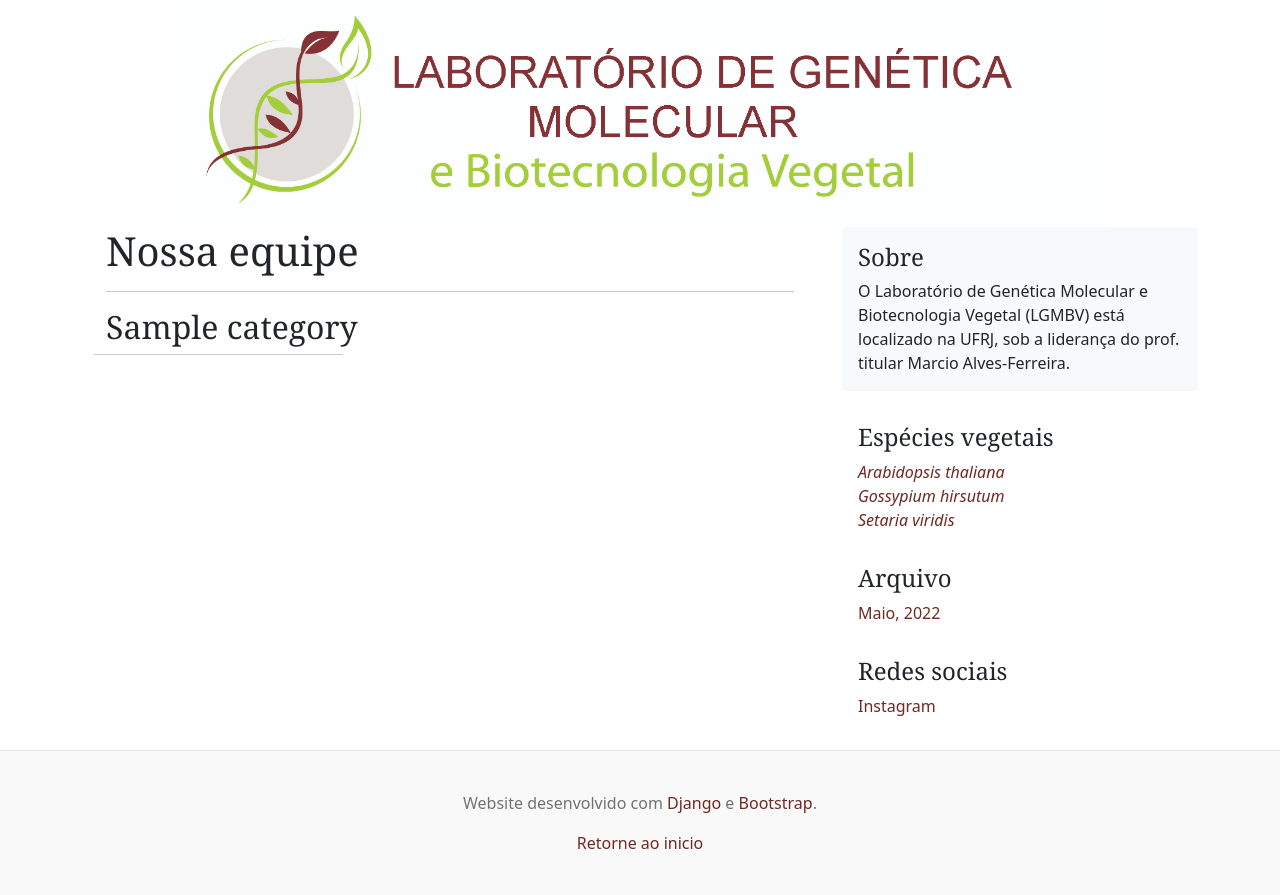
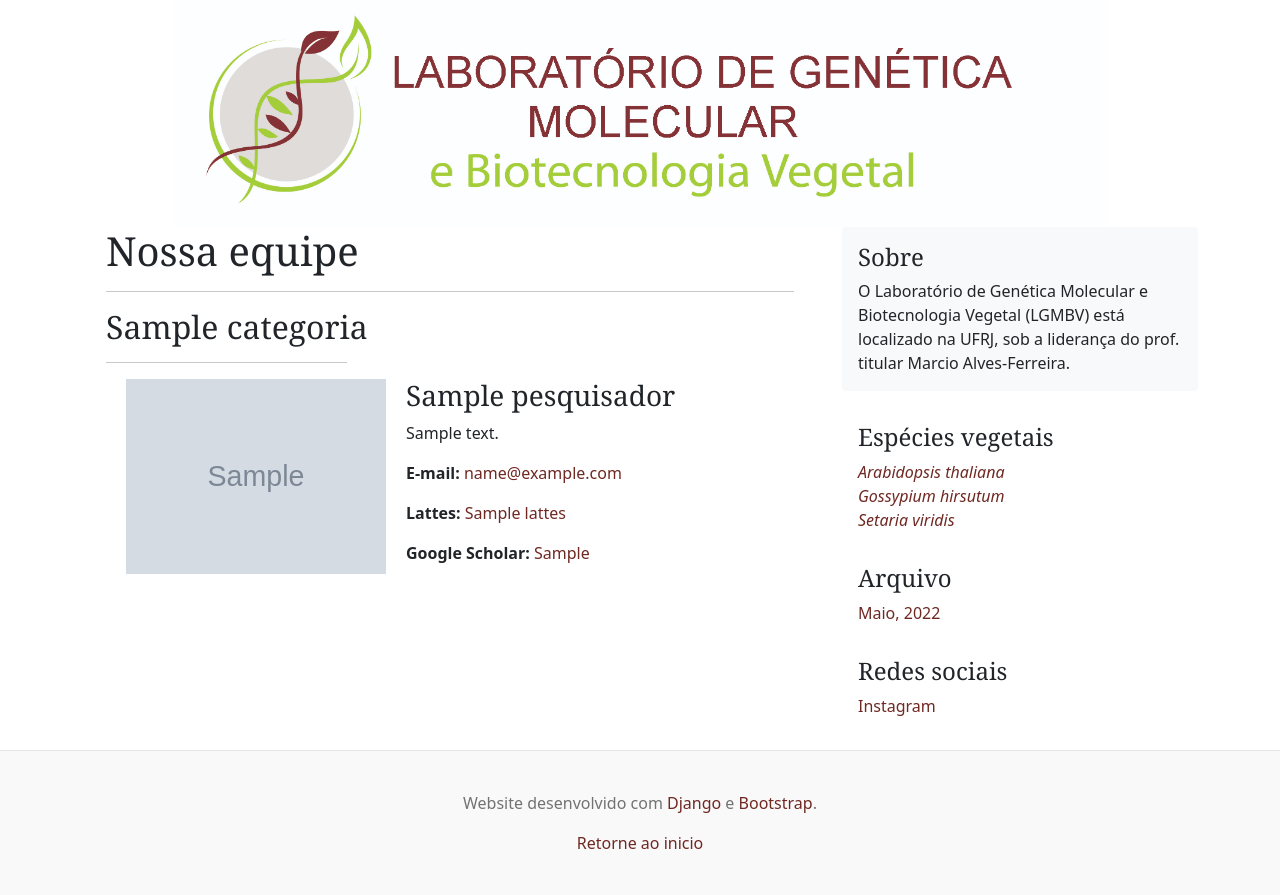
Before and after one commit to Luis-WP-Arge/blog_probiome, a Django app: template templates/equipe_atual.html in a window 1280 px wide. Shown: the part 112-1007 px from the top of the page. Run offline with Django 3.2, Linux system fonts and the light colour scheme; the template is opened without the code that fills it: most values are stand-ins (such as "Sample title", 1, 10 or a date in 2020); grey boxes marked "Sample" are stand-in pictures; parts of the project's set-up code (start-up, migrations or seed data) failed here and were passed over; some libraries are stand-ins or nearby versions.

Commit message:
teams added to adm

```diff
--- a/equipe/models.py
+++ b/equipe/models.py
@@ -12,9 +12,11 @@ class Equipe_categoria(models.Model):
 class Equipe(models.Model):
     id = models.AutoField
     name = models.CharField(max_length=100)
-    category = models.ForeignKey(Equipe_categoria, on_delete=models.PROTECT)
+    category = models.ForeignKey('Equipe_categoria', on_delete=models.CASCADE, related_name='category', null=False)
+    categoria = models.CharField(max_length=100, unique=False, null=True)
     email = models.CharField(max_length=100)
     lattes = models.CharField(max_length=100)
+    google_scholar = models.CharField(max_length=100, unique=False, null=True)
     description = RichTextField()
     image = models.ImageField(upload_to='equipe', default="")
 
--- a/equipe/urls.py
+++ b/equipe/urls.py
@@ -2,7 +2,7 @@ from . import views
 from django.urls import path, include
 
 urlpatterns = [
-    path('equipe_atual', views.equipe, name="team"),
+    path('equipe_atual', views.equipe, name="equipe_atual"),
     path('ex_membros', views.ex_membros, name="ex_membros"),
     path('team', views.team, name='team'),
     path('former', views.former, name="former")
--- a/micro_blog/settings.py
+++ b/micro_blog/settings.py
@@ -25,8 +25,9 @@ SECRET_KEY = 'django-insecure-+y4e0ewuf7rs@8@(s6e(+8+%x)#+((89u_0=k(4=)m!ohft6_q
 # SECURITY WARNING: don't run with debug turned on in production!
 DEBUG = True
 
-ALLOWED_HOSTS = ['localhost','127.0.0.1','146.164.75.124','www.lgmbv.biologia.ufrj.br']
+ALLOWED_HOSTS = ['localhost','127.0.0.1','146.164.75.124','www.lgmbv.biologia.ufrj.br', '4ff86b4b17071fef0eb0d34735b723d6.serveo.net']
 
+X_FRAME_OPTIONS = 'SAMEORIGIN'
 
 # Application definition
 
--- a/settings.py
+++ b/settings.py
@@ -27,6 +27,7 @@ DEBUG = True
 
 ALLOWED_HOSTS = []
 
+X_FRAME_OPTIONS = 'SAMEORIGIN'
 
 # Application definition
 
--- a/templates/equipe_atual.html
+++ b/templates/equipe_atual.html
@@ -9,20 +9,26 @@
         <hr>
     </div>
     <div class="row">
-        {% for pesquisador in todosPesquisadores %}
-        {% for category in pesquisador.category %}
-         <h2> {{category.0.category}} </h2>
-        <hr style="width:35%;">
+        {% regroup todosPesquisadores by category_id as pesq_list %}
         <div class="column">
             <div class="team">
                 <div class="team-img">
-
+                    {% for categoria in pesq_list %}
+                    <h2>{{ categoria.list.0.categoria }}</h2>
+                    <hr style="width:35%;">
+                       {% for pesquisador in categoria.list %}
+                          <img src="../media/{{ pesquisador.image }}" alt="Team Image" width=260vw align="left" hspace="20">
+                          <h3>{{pesquisador.name|safe}}</h3>
+                          <p>{{pesquisador.description|safe}}</p>
+                          <p><b>E-mail: </b><a href="mailto:{{pesquisador.email}}?subject=Contact from LGMBV webpage">{{pesquisador.email}}</a></p>
+                          <p><b>Lattes: </b><a href="{{pesquisador.lattes}}">{{pesquisador.lattes}}</a></p>
+                          <p><b>Google Scholar: </b><a href="{{pesquisador.google_scholar}}">{{pesquisador.google_scholar}}</a></p>
+                          <p style="margin-bottom:1.5cm;"></p>
+                       {% endfor %}
+                    {% endfor %}
                 </div>
             </div>
         </div>
-        {% endfor %}
-{% endfor %}
-
 </div>
 </div>
 {% endblock content %}
```
Also changed, not shown: equipe/views.py (+10 -9 lines), db.sqlite3, equipe/migrations/0005_alter_equipe_category.py (added), equipe/migrations/0006_category.py (added), equipe/migrations/0007_delete_category.py (added), equipe/migrations/0008_equipe_google_scholar.py (added), equipe/migrations/0009_equipe_categoria.py (added), equipe/migrations/0010_auto_20240528_2308.py (added), media/equipe/MLCA.png (added).
